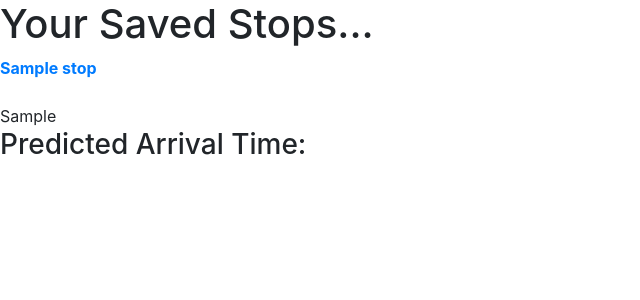
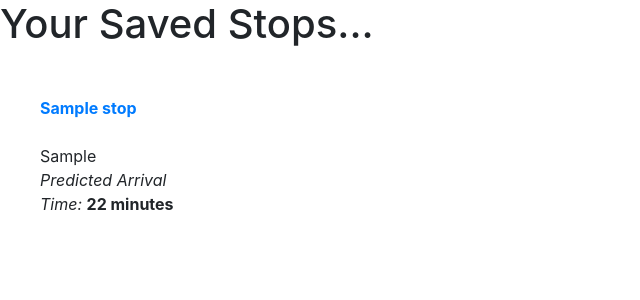
Before and after one commit to smtaylor22/CSCI-33a-Final_Project-MBTA, a Django app: page / in a window 1280 px wide. Shown: the part 56-356 px from the top of the page, without its empty margins (0-640 px from the left). Run offline with Django 3.2, Linux system fonts and the light colour scheme; a user stored in the database is signed in; tables that the repository leaves empty hold one stand-in row (values such as "Sample post"); some libraries are stand-ins or nearby versions.

Commit message:
worked on css

```diff
--- a/MBTA/arrival_time/static/arrival_time/styles.css
+++ b/MBTA/arrival_time/static/arrival_time/styles.css
@@ -0,0 +1,31 @@
+.stop-container {
+
+}
+
+.grid {
+    display: grid;
+    padding: 20px;
+    grid-column-gap: 20px;
+    grid-row-gap: 10px;
+    grid-template-columns: 200px 200px auto;
+}
+
+.grid-item {
+    border: 1px;
+    padding: 20px;
+    text-align: left;
+}
+
+.user-comment {
+
+}
+
+
+
+#title {
+
+}
+
+.body {
+
+}
--- a/MBTA/arrival_time/templates/arrival_time/index.html
+++ b/MBTA/arrival_time/templates/arrival_time/index.html
@@ -3,12 +3,14 @@
 {% block body %}
 
 
+<div>
+  <h1> Your Saved Stops...</h1>
+</div>
 
-<h1> Your Saved Stops...</h1>
-
-{% for stop in stops %}
+<div class="grid">
+  {% for stop in stops %}
   <!-- Create a container to hold and display all the data associated with a saved stop-->
-  <div class="stop-container">
+  <div class="stop-container grid-item">
       <!-- Create a div container to put in stop metadata-->
     <div class="stop-metadata">
       <a href="{% url 'stop' stop.id %}"><strong>{{ stop.name }}</strong></a><br>
@@ -19,12 +21,14 @@
     </div>
 
     <div class="arrival-time">
-      <h3> Predicted Arrival Time: </h3>
-      <i id="prediction"> </i>
+      <i> Predicted Arrival Time: </i>
+      <strong id="prediction"> 22 minutes</strong>
     </div>
 
   </div>
 {% endfor %}
+</div>
+
 
 
 {% endblock %}
--- a/MBTA/arrival_time/templates/arrival_time/layout.html
+++ b/MBTA/arrival_time/templates/arrival_time/layout.html
@@ -3,6 +3,7 @@
 <!DOCTYPE html>
 <html lang="en">
     <head>
+        <meta name="viewport" content="width=device-width, initial-scale=1.0">
         <title>{% block title %}MBTA Arrival Times{% endblock %}</title>
         <link rel="stylesheet" href="https://stackpath.bootstrapcdn.com/bootstrap/4.4.1/css/bootstrap.min.css" integrity="sha384-Vkoo8x4CGsO3+Hhxv8T/Q5PaXtkKtu6ug5TOeNV6gBiFeWPGFN9MuhOf23Q9Ifjh" crossorigin="anonymous">
         <link href="{% static 'arrival_time/styles.css' %}" rel="stylesheet">
--- a/MBTA/arrival_time/views.py
+++ b/MBTA/arrival_time/views.py
@@ -47,15 +47,12 @@ def display_stop(request, stop_id):
 def save_stop(request):
      # Check for Post Request when saving a new stop
     if request.method == "POST":
-        # pk=int(request.POST["stop"])
-        stop = get_object_or_404(Stop, name="Malden Center")
+        stop = get_object_or_404(Stop, name=request.POST["stop"])
         request.user.tracking.add(stop)
-        #stop.tracking = User.objects.get(pk=request.user.id)
-        #stop.save()
         return HttpResponseRedirect(reverse("index"))
 
     else:
-        # Default behavior to load the posts
+        # Default behavior to load the add stop page
         return render(request, "arrival_time/add_stop.html")
 
 # Copied from Project 4
```
Also changed, not shown: MBTA/arrival_time/templates/arrival_time/stop.html (+4 -4 lines).
